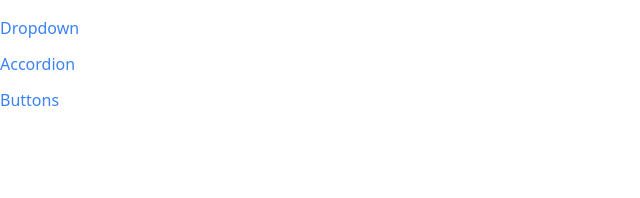
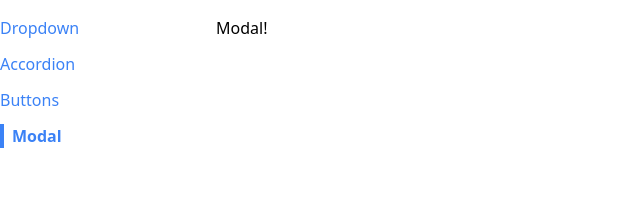
Before and after one commit to luisc8487/navigation-routing-system, a React (Create React App) app in the folder react-comp/: page /modal in a window 1280 px wide. Shown: the top 198 px of the page, without its empty margins (0-640 px from the left). Built offline with nearby package versions, Linux system fonts and the light colour scheme.

Commit message:
added a modal component

```diff
--- a/react-comp/src/App.jsx
+++ b/react-comp/src/App.jsx
@@ -3,6 +3,7 @@ import Route from "./components/Route";
 import AccordionPage from "./pages/AccordionPage";
 import DropDownPage from "./pages/DropdownPage";
 import ButtonPage from "./pages/ButtonPage";
+import ModalPage from "./pages/ModalPage";
 
 function App() {
   return (
@@ -18,6 +19,9 @@ function App() {
         <Route path="/buttons">
           <ButtonPage />
         </Route>
+        <Route path="/modal">
+          <ModalPage />
+        </Route>
       </div>
     </div>
   );
--- /dev/null
+++ b/react-comp/src/components/Modal.jsx
@@ -0,0 +1,5 @@
+function Modal() {
+  return <div>Modal!</div>;
+}
+
+export default Modal;
--- a/react-comp/src/components/Sidebar.jsx
+++ b/react-comp/src/components/Sidebar.jsx
@@ -5,12 +5,17 @@ function Sidebar() {
     {label: "Dropdown", path: "/"},
     {label: "Accordion", path: "/accordion"},
     {label: "Buttons", path: "/buttons"},
+    {label: "Modal", path: "/modal"},
   ];
 
   const renderedLinks = links.map((link) => {
     return (
-      <Link key={link.label} to={link.path} className="mb-3"
-      activeClassName="font-bold border-l-4 border-blue-500 pl-2">
+      <Link
+        key={link.label}
+        to={link.path}
+        className="mb-3"
+        activeClassName="font-bold border-l-4 border-blue-500 pl-2"
+      >
         {link.label}
       </Link>
     );
--- /dev/null
+++ b/react-comp/src/pages/ModalPage.jsx
@@ -0,0 +1,7 @@
+import Modal from "../components/Modal";
+
+function ModalPage() {
+  return <Modal />;
+}
+
+export default ModalPage;
```
